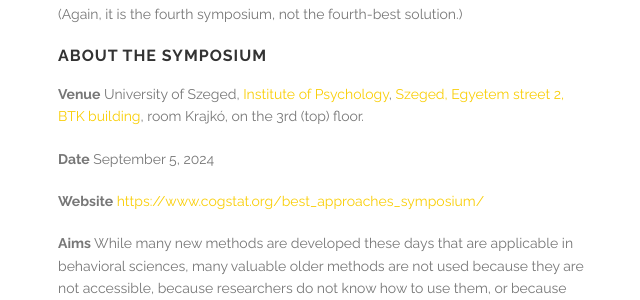
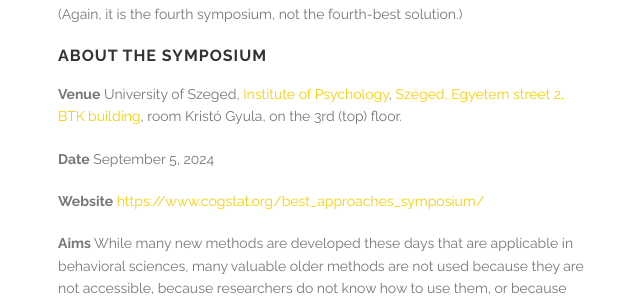
Before and after one commit to cogstat/cogstat_website, a Jekyll site: the page built from best_approaches_symposium/index.md, in a window 1280 px wide. Shown: the part 138-438 px from the top of the page, without its empty margins (37-677 px from the left). Built offline with Jekyll 4.4.1, drawn with Linux system fonts in a browser that asks for light colours.

Commit message:
Update index.md

```diff
--- a/best_approaches_symposium/index.md
+++ b/best_approaches_symposium/index.md
@@ -9,7 +9,7 @@ title:  "Best approaches in data analysis and statistics symposium"
 
 ### About the symposium
 
-__Venue__ University of Szeged, [Institute of Psychology](https://www.pszich.u-szeged.hu/), [Szeged, Egyetem street 2, BTK building](https://osm.org/go/0KlyHIXRG?m=), room Krajkó, on the 3rd (top) floor.
+__Venue__ University of Szeged, [Institute of Psychology](https://www.pszich.u-szeged.hu/), [Szeged, Egyetem street 2, BTK building](https://osm.org/go/0KlyHIXRG?m=), room Kristó Gyula, on the 3rd (top) floor.
 
 __Date__ September 5, 2024
 
```
